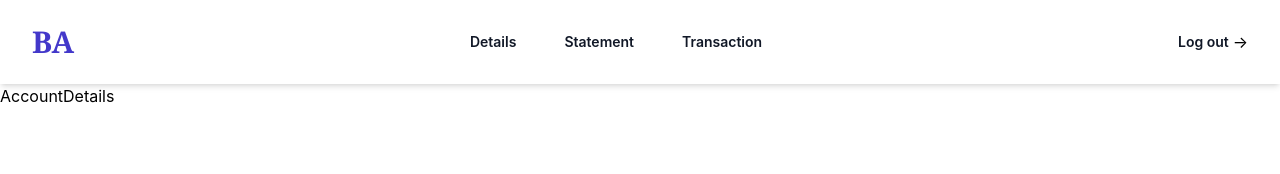
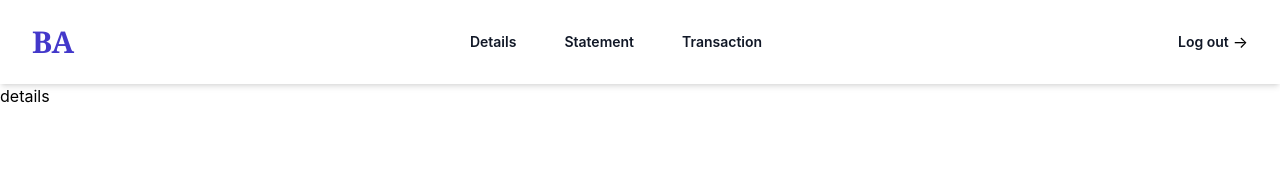
Before and after one commit to AtharvaUmbarkar/BankingApp, a React (Create React App) app in the folder frontend/: page /account/details/details in a window 1280 px wide. Shown: the top 174 px of the page. Built offline with nearby package versions, Linux system fonts and the light colour scheme; sample sign-in values are in the browser's storage.

Commit message:
Fixed Account Navbar Links

```diff
--- a/frontend/src/Component/Account/AccountDetails.js
+++ b/frontend/src/Component/Account/AccountDetails.js
@@ -1,8 +1,10 @@
 import React from 'react'
+import { useParams } from 'react-router-dom'
 
 const AccountDetails = () => {
+  const { accountNumber } = useParams();
   return (
-    <div>AccountDetails</div>
+    <div>{accountNumber}</div>
   )
 }
 
--- a/frontend/src/Component/Account/AccountNavbar.js
+++ b/frontend/src/Component/Account/AccountNavbar.js
@@ -1,18 +1,19 @@
 import React, { useEffect, useState } from 'react'
-import { Link, useNavigate } from 'react-router-dom';
+import { Link, useNavigate, useParams } from 'react-router-dom';
 import { Dialog } from '@headlessui/react'
 import { Bars3Icon, XMarkIcon } from '@heroicons/react/24/outline'
 
 
-const navigation = [
-    { name: 'Details', to: '/account/details' },
-    { name: 'Statement', to: '/account/statement' },
-    { name: 'Transaction', to: '/account/transaction' },
-]
 
 const AccountNavbar = () => {
     const [mobileMenuOpen, setMobileMenuOpen] = useState(false);
     const navigate = useNavigate();
+    const { accountNumber } = useParams();
+    const navigation = [
+        { name: 'Details', to: `/account/${accountNumber}/details` },
+        { name: 'Statement', to: `/account/${accountNumber}/statement` },
+        { name: 'Transaction', to: `/account/${accountNumber}/transaction` },
+    ]
 
     const handleLogout = () => {
         sessionStorage.removeItem('user');
@@ -20,9 +21,9 @@ const AccountNavbar = () => {
     }
 
     useEffect(() => {
-      if(!sessionStorage.getItem('user')) {
-        navigate('/');
-      }
+        if (!sessionStorage.getItem('user')) {
+            navigate('/');
+        }
     }, [])
 
 
```
